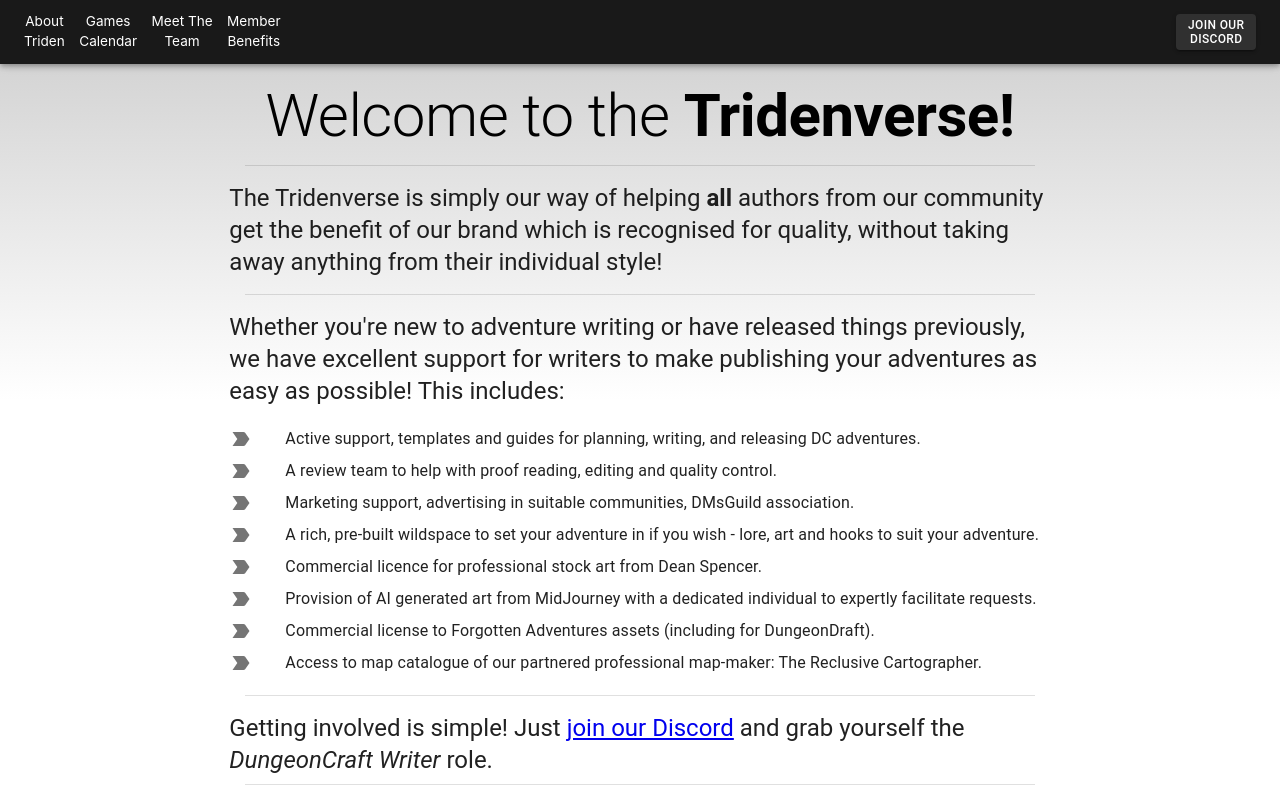
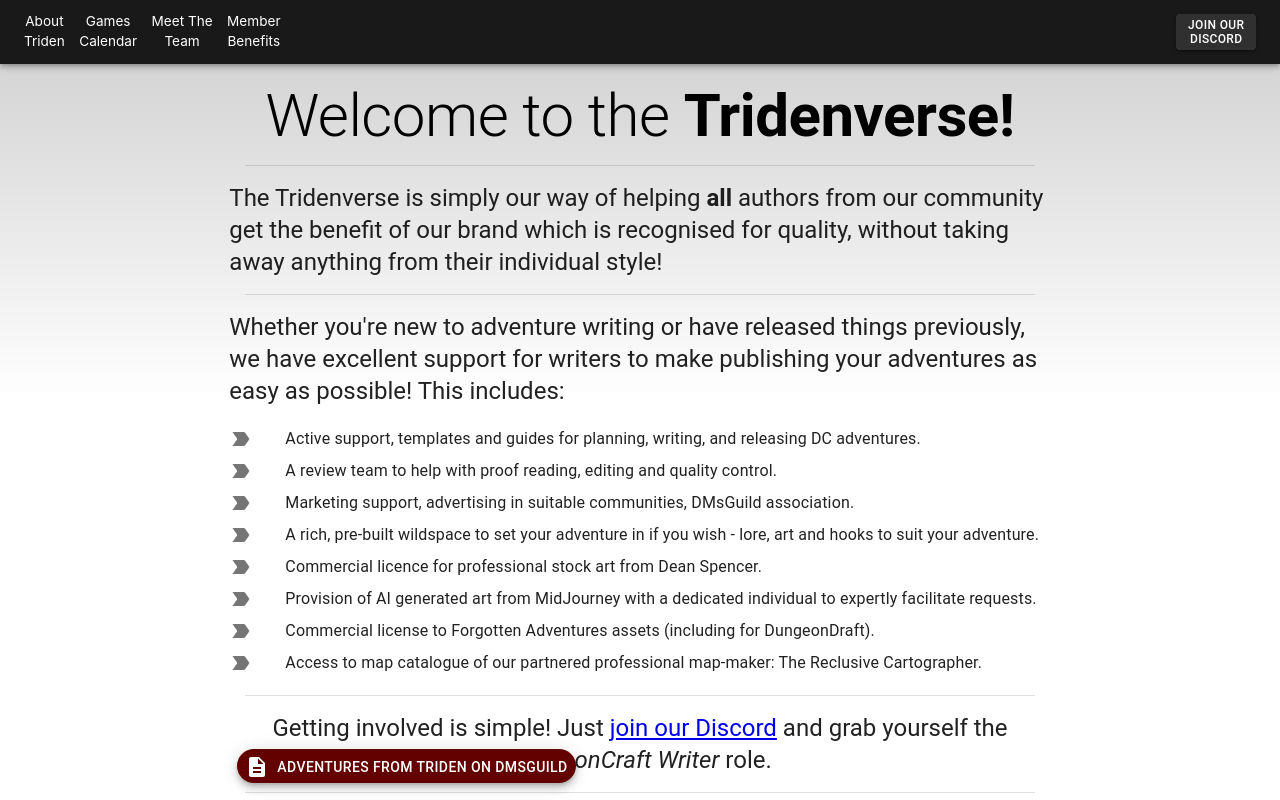
Before and after one commit to MykeMyke/TridenGamesWebsite, a React (Create React App) app: page /tridenverse in a window 1280 px wide. Shown: the top 800 px of the page. Built offline with nearby package versions, Linux system fonts and the light colour scheme.

Commit message:
Writing Implemented

```diff
--- a/src/components/DataTable.jsx
+++ b/src/components/DataTable.jsx
@@ -14,7 +14,7 @@ const DataTable = ({ rows, columns, loading, sx }) => {
       pagination
       pageSize={pageSize}
       onPageSizeChange={(newPageSize) => setPageSize(newPageSize)}
-      rowsPerPageOptions={[30, 100, 300]}
+      rowsPerPageOptions={[50, 100, 300]}
     />
   );
 };
--- a/src/components/TridenverseModules.jsx
+++ b/src/components/TridenverseModules.jsx
@@ -1,47 +1,62 @@
 import * as React from "react";
-import Popover from "@mui/material/Popover";
-import Typography from "@mui/material/Typography";
-import Button from "@mui/material/Button";
+import { Fab } from "@mui/material";
+import DescriptionIcon from "@mui/icons-material/Description";
 
 export default function TridenverseModules(props) {
-  const { game } = props;
-  const warnings = game.warnings;
+  // const [anchorEl, setAnchorEl] = React.useState(null);
 
-  const [anchorEl, setAnchorEl] = React.useState(null);
+  // // const handleClick = (event) => {
+  // //   setAnchorEl(event.currentTarget);
+  // // };
 
-  const handleClick = (event) => {
-    setAnchorEl(event.currentTarget);
-  };
+  // // const handleClose = () => {
+  // //   setAnchorEl(null);
+  // // };
 
-  const handleClose = () => {
-    setAnchorEl(null);
-  };
-
-  const open = Boolean(anchorEl);
-  const id = open ? "simple-popover" : undefined;
+  // const open = Boolean(anchorEl);
+  // const id = open ? "simple-popover" : undefined;
 
   return (
     <div>
-      <Button
-        aria-describedby={id}
-        variant="contained"
-        onClick={handleClick}
+      <Fab
+        // aria-describedby={id}
+        variant="extended"
+        // onClick={handleClick}
         size="small"
-        sx={{ pt: 0.25, pb: 0, mt: 0.4, mb: 1.1, mr: 1 }}
+        sx={{
+          pt: 0.25,
+          pb: 0,
+          mt: 0.4,
+          mb: 1.1,
+          ml: 3,
+          display: "flex",
+          position: "fixed",
+          justifyContent: "center",
+          bottom: "1%",
+          zIndex: 1000,
+        }}
         color="secondary"
+        href="https://docs.google.com/spreadsheets/d/e/2PACX-1vSnNBURnnNqhhSHTEIBHilSeq9Q1Sh902UeaSV014IjzlTC6C7iEDzy_bVigvYrhtHWXsqH52L0vFhX/pubhtml"
+        target="_blank"
+        rel="noreferrer"
       >
-        Details
-      </Button>
-      <Popover
+        <DescriptionIcon sx={{ mr: 1 }} />
+        Adventures from Triden on DMsGuild
+      </Fab>
+      {/* <Popover
         id={id}
         open={open}
         anchorEl={anchorEl}
         onClose={handleClose}
+        BackdropProps={{ invisible: false }}
         anchorOrigin={{
+          vertical: "top",
+          horizontal: "center",
+        }}
+        transformOrigin={{
           vertical: "bottom",
-          horizontal: "left",
+          horizontal: "center",
         }}
-        BackdropProps={{ invisible: false }}
       >
         <Typography
           variant="body2"
@@ -52,17 +67,9 @@ export default function TridenverseModules(props) {
           }}
         >
           <strong>Content Warnings:</strong>
+          <iframe src="https://docs.google.com/spreadsheets/d/e/2PACX-1vSnNBURnnNqhhSHTEIBHilSeq9Q1Sh902UeaSV014IjzlTC6C7iEDzy_bVigvYrhtHWXsqH52L0vFhX/pubhtml?widget=true&amp;headers=false"></iframe>
         </Typography>
-        <Typography
-          variant="body2"
-          sx={{
-            p: 1,
-            maxWidth: "200px",
-          }}
-        >
-          {warnings}
-        </Typography>
-      </Popover>
+      </Popover> */}
     </div>
   );
 }
--- a/src/pages/Benefits.jsx
+++ b/src/pages/Benefits.jsx
@@ -39,7 +39,12 @@ function Benefits() {
               <li>
                 <strong>For Players:</strong> there is early signup access to
                 the Resident DM schedule of one shots every month as well access
-                to fully featured compendiums in both D&D Beyond and Roll20.{" "}
+                to fully featured compendiums in both D&D Beyond and Roll20.
+                Check out the{" "}
+                <strong>
+                  <a href="/calendar">calendar</a>
+                </strong>{" "}
+                of upcoming games.
               </li>
               <li>
                 {" "}
@@ -54,7 +59,12 @@ function Benefits() {
                 licences, unlimited MidJourney art creation with expert support,
                 access to stock art from Dean Spencer, access to
                 pro-cartography, and even a whole wildspace with pre-built lore
-                to set your adventures in if you wish.
+                to set your adventures in if you wish. Check out what we're
+                doing in the{" "}
+                <strong>
+                  <a href="/tridenverse">Tridenverse</a>
+                </strong>
+                !
               </li>
             </ul>
           </Typography>
--- a/src/pages/Home.jsx
+++ b/src/pages/Home.jsx
@@ -111,7 +111,11 @@ function Home() {
                 Our staff and experienced members of the community support the
                 various interests of the community on a day-to-day basis -
                 whether you like to make maps, write adventures or produce art;
-                we offer support and projects to get involved in!
+                we offer support and projects to get involved in! This includes
+                significant support for{" "}
+                <strong>
+                  <a href="/tridenverse">Adventure Writers!</a>
+                </strong>
               </>
             }
           />
--- a/src/pages/Team.jsx
+++ b/src/pages/Team.jsx
@@ -1,6 +1,6 @@
 import React from "react";
-import { Grid, Typography } from "@mui/material";
-import Stafflogo from "../img/Resident-DMs.png";
+import { Typography } from "@mui/material";
+// import Stafflogo from "../img/Resident-DMs.png";
 import "../styles/Global.css";
 import ResDmBio from "../components/resDMbioCard";
 import { resDMbios } from "../data/resDMbios";
--- a/src/pages/Tridenverse.jsx
+++ b/src/pages/Tridenverse.jsx
@@ -1,7 +1,6 @@
 import "../styles/Global.css";
 import React from "react";
 import {
-  Fab,
   Grid,
   Divider,
   List,
@@ -11,10 +10,10 @@ import {
   Typography,
 } from "@mui/material";
 import LabelImportantIcon from "@mui/icons-material/LabelImportant";
-import DescriptionIcon from "@mui/icons-material/Description";
 import PigsFly from "../img/WhenPigsFly.png";
 import TridenverseAd from "../img/TridenAdvert_v2_web.webp";
 import TrayahSpace from "../img/Trayah Space_web.webp";
+import TridenverseModules from "../components/TridenverseModules";
 
 function ListPoint({ content }) {
   return (
@@ -30,6 +29,7 @@ function ListPoint({ content }) {
 function Tridenverse() {
   return (
     <React.Fragment>
+      <TridenverseModules />
       {/* <div className="fab-bottom">
         <div className="centraliser">
           <div></div>
@@ -99,7 +99,11 @@ function Tridenverse() {
               my: 0.6,
             }}
           />
-          <Typography variant="h5" color="text.primary" sx={{ mt: 2, mb: 1 }}>
+          <Typography
+            variant="h5"
+            color="text.primary"
+            sx={{ mt: 2, mb: 2, textAlign: "center" }}
+          >
             Getting involved is simple! Just{" "}
             <a
               href="https://discord.gg/JDB6BYTK9T"
```
Also changed, not shown: src/components/TridenverseModules2.jsx (deleted, +0 -68 lines).
